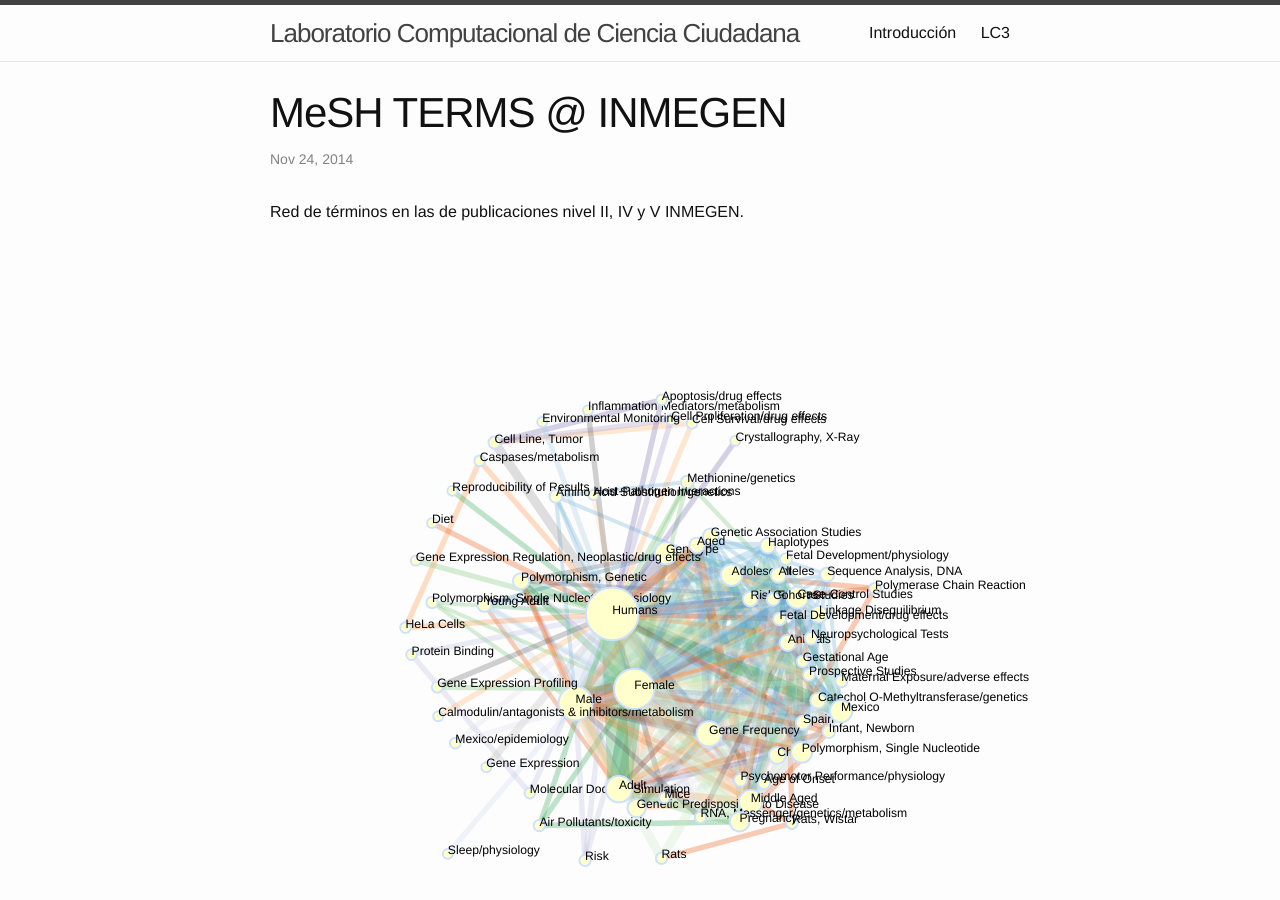
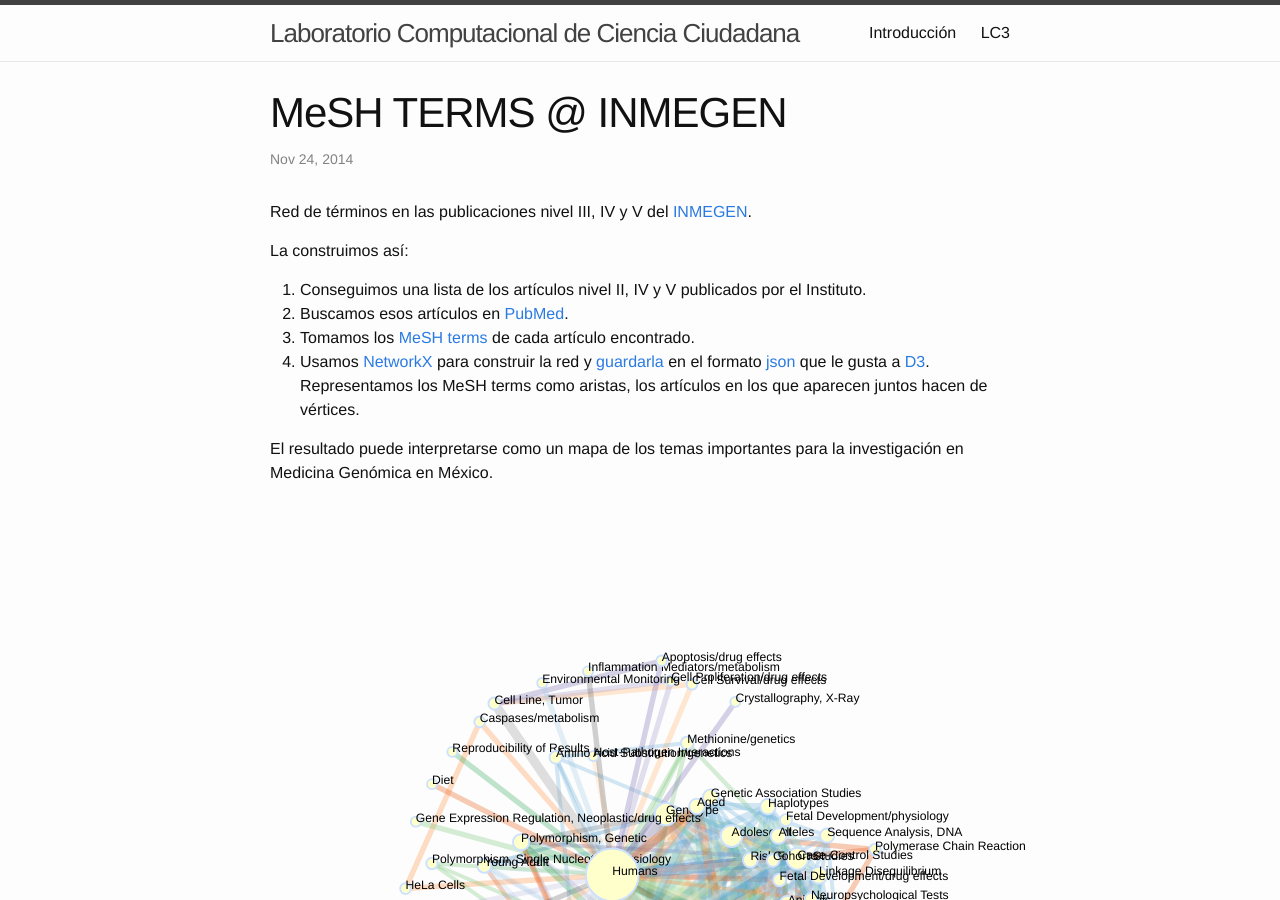
Before and after one commit to LC3-INMEGEN/LC3-INMEGEN.github.io, a Jekyll site: the page built from _posts/2014/2014-11-24-meshterms-inmegen.md, in a window 1280 px wide and 900 px high. Built offline with Jekyll 4.4.1, drawn with Linux system fonts in a browser that asks for light colours; nearby versions of some CDN libraries.

Commit message:
descripción detallada

```diff
--- a/_posts/2014/2014-11-24-meshterms-inmegen.md
+++ b/_posts/2014/2014-11-24-meshterms-inmegen.md
@@ -5,8 +5,16 @@ date:   2014-11-24 16:26:36
 categories: INMEGEN red
 ---
 
-Red de términos en las de publicaciones nivel II, IV y V INMEGEN.
+Red de términos en las publicaciones nivel III, IV y V del [INMEGEN](http://www.inmegen.gob.mx/).
 
+La construimos así:
+
+1. Conseguimos una lista de los artículos nivel II, IV y V publicados por el Instituto.
+2. Buscamos esos artículos en [PubMed](http://www.ncbi.nlm.nih.gov/pubmed).
+3. Tomamos los [MeSH terms](http://www.ncbi.nlm.nih.gov/mesh/68023281) de cada artículo encontrado.
+4. Usamos [NetworkX](https://networkx.github.io/) para construir la red y [guardarla](http://networkx.github.io/documentation/networkx-1.9.1/reference/readwrite.json_graph.html) en el formato [json](http://www.json.org) que le gusta a [D3](http://d3js.org). Representamos los MeSH terms como aristas, los artículos en los que aparecen juntos hacen de vértices.
+
+El resultado puede interpretarse como un mapa de los temas importantes para la investigación en Medicina Genómica en México.
 
 <div id="chart">
 </div>
```
